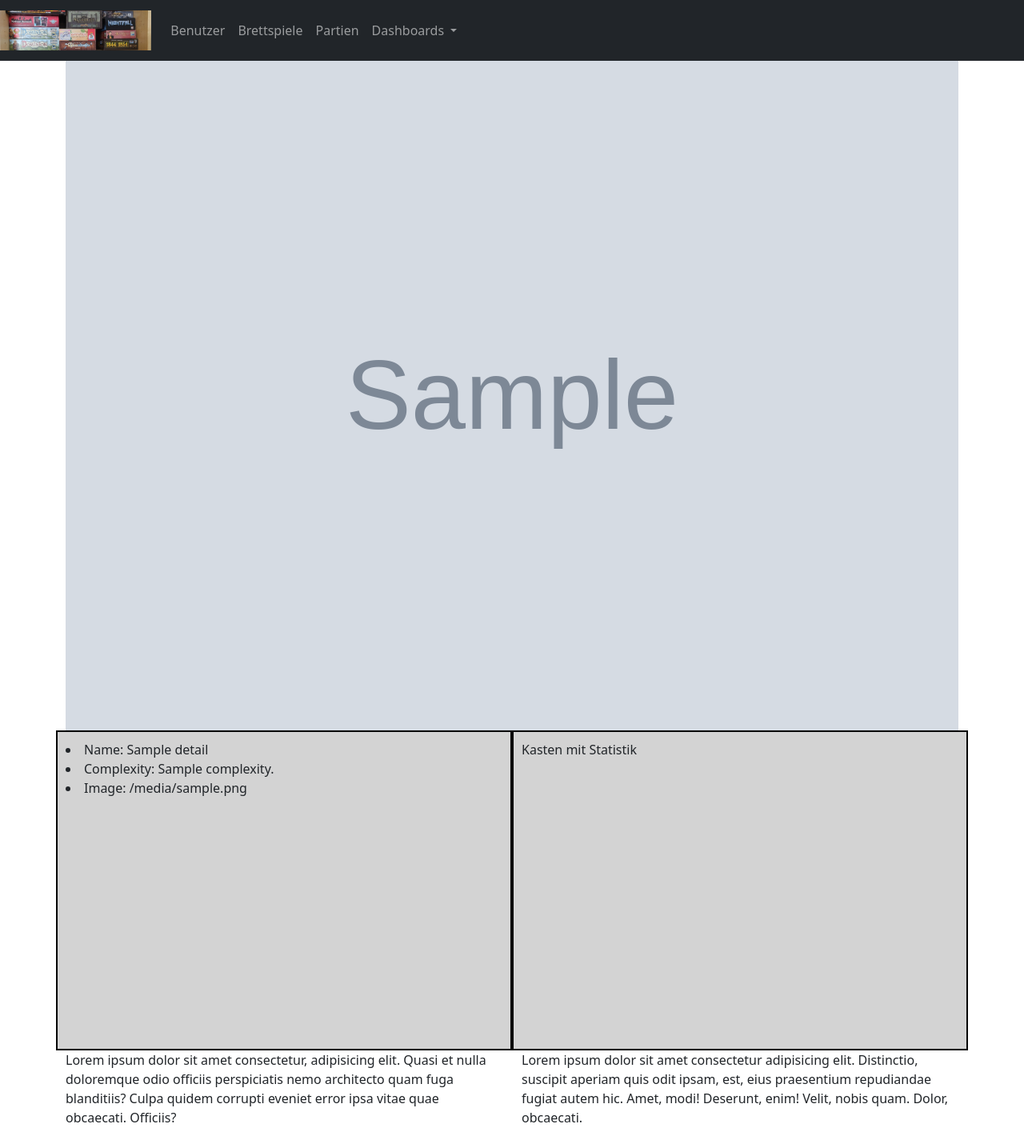
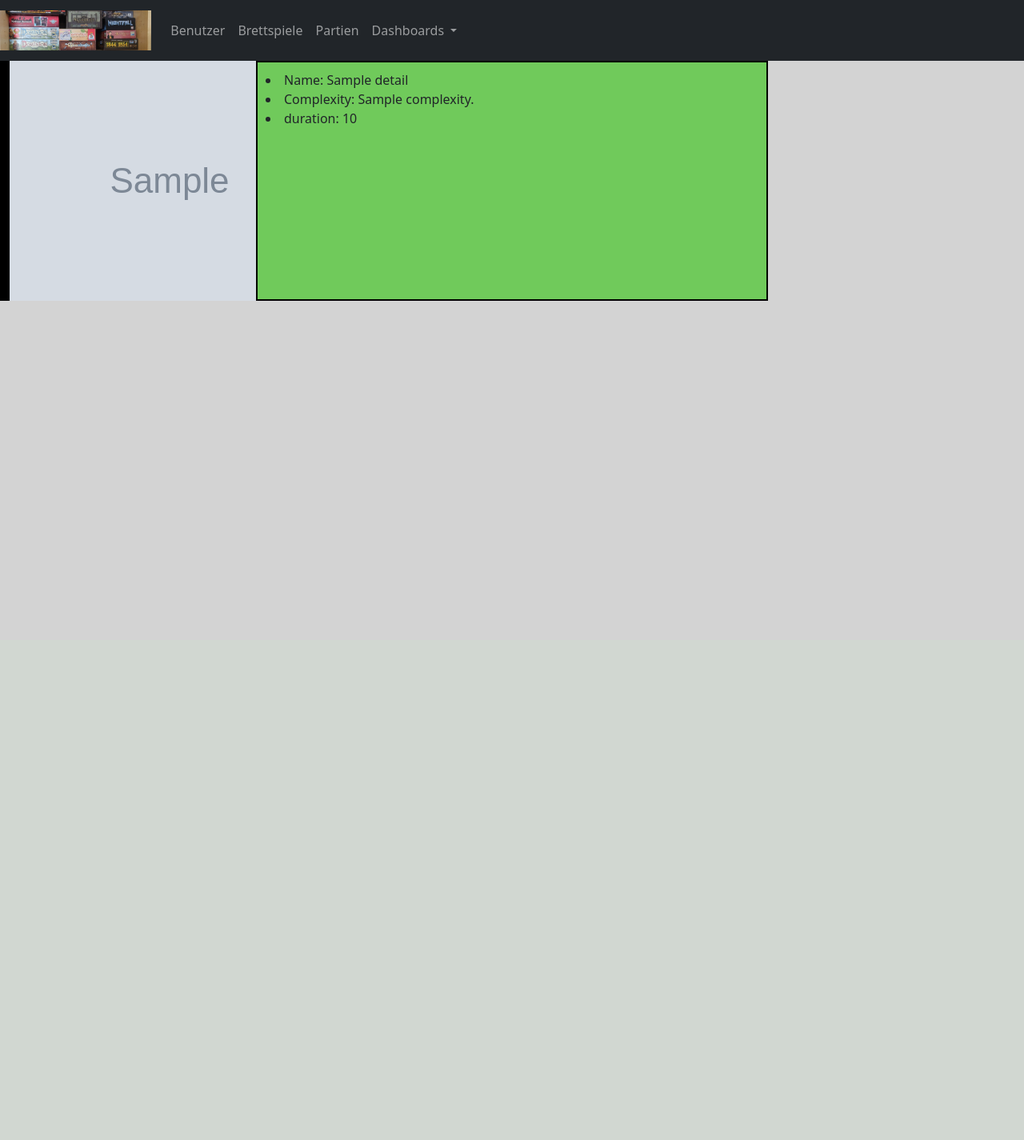
Before and after one commit to Kreijeck/bogan, a Flask app: template bogan/templates/boardgame_detail.html in a window 1280 px wide. Shown: the whole page at 80% size. After the commit the page ends 376 px from the top, so only its background shows below. Run offline with Flask 3, Linux system fonts and the light colour scheme; the template is opened without the code that fills it: most values are stand-ins (such as "Sample title", 1, 10 or a date in 2020); grey boxes marked "Sample" are stand-in pictures; parts of the project's set-up code (start-up, migrations or seed data) failed here and were passed over.

Commit message:
change on ISTQB Training

```diff
--- a/bogan/static/style.css
+++ b/bogan/static/style.css
@@ -14,12 +14,27 @@ ul {
 
 .infobox {
     border: 2px solid black;
-    height: 50vh;
+    /*width: 70%;
+    height: auto;*/
     padding: 10px;
-    background-color: lightgray;
+    background-color: rgb(112, 202, 91);
 
 
 }
+
+body {
+    background-color: lightgrey;
+}
+
+.title-image {
+    background-color: black;
+    text-align: center;
+}
+
+/* .board-icon {
+    width: 30%;
+    height: auto;
+} */
 
 .dark-dash {
     background-color: #659bce; /* Dunkle Hintergrundfarbe */
--- a/bogan/templates/boardgame_detail.html
+++ b/bogan/templates/boardgame_detail.html
@@ -1,35 +1,21 @@
 {% extends "base.html" %}
 
 {% block content %}
-<div class="container">
-    <div class="row"><img src="{{ detail.image_small }}" alt="Bild des Brettspiels"></div>
+
+<div class="container-fluid">
     <div class="row">
-        <div class="col infobox">
+        <div class="col-3 title-image">
+            <img src="{{ detail.image }}" alt="Bild des Brettspiels", height="300px", width=auto>
+        </div>
+        <div class="col-6 infobox">
             <li> Name: {{detail.name }}</li>
             <li> Complexity: {{ detail.complexity }}.</li>
-            <li> Image: {{ detail.image }}</li>
+            <li> duration: {{ detail.duration }}</li>
         </div>
-
-        <div class="col infobox">
-            Kasten mit Statistik
-        </div>
-
     </div>
 
+
     <div class="row">
-        <div class="col">
-            <p>Lorem ipsum dolor sit amet consectetur, adipisicing elit. Quasi et nulla doloremque odio officiis
-                perspiciatis nemo architecto quam fuga blanditiis? Culpa quidem corrupti eveniet error ipsa vitae quae
-                obcaecati. Officiis?</p>
-        </div>
-        <div class="col">
-            <p>Lorem ipsum dolor sit amet consectetur adipisicing elit. Distinctio, suscipit aperiam quis odit ipsam,
-                est, eius praesentium repudiandae fugiat autem hic. Amet, modi! Deserunt, enim! Velit, nobis quam.
-                Dolor, obcaecati.</p>
-        </div>
     </div>
-</div>
-
-
 
 {% endblock %}
--- a/pyproject.toml
+++ b/pyproject.toml
@@ -7,7 +7,7 @@ license = "MIT"
 readme = "README.md"
 
 [tool.poetry.dependencies]
-python = "^3.11"
+python = ">=3.10"
 Flask = "2.2.5"
 Flask-SQLAlchemy = "^3.0.3"
 numpy = "^1.24.3"
```
